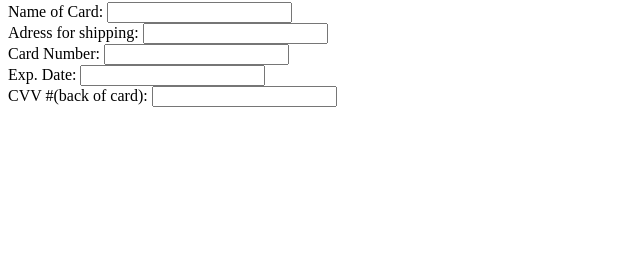
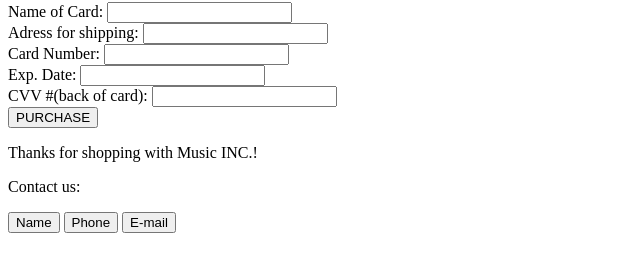
Before and after one commit to juliajulyy/flex-task, a plain HTML site: page index.html in a window 1280 px wide. Shown: the part 352-624 px from the top of the page, without its empty margins (0-640 px from the left). Drawn offline with Linux system fonts and the light colour scheme.

Commit message:
Add markup for contact & purchase blocks

```diff
--- a/index.html
+++ b/index.html
@@ -48,8 +48,15 @@
 				</div>
 			</div>
 			<div class="purchase">
+				<button>PURCHASE</button>
+				<p>Thanks for shopping with Music INC.!</p>
 			</div>
-			<div class="contact"></div>
+			<div class="contact">
+				<p>Contact us:</p>
+				<button>Name</button>
+				<button>Phone</button>
+				<button>E-mail</button>
+			</div>
 		</main>
 
 	</body>
```
